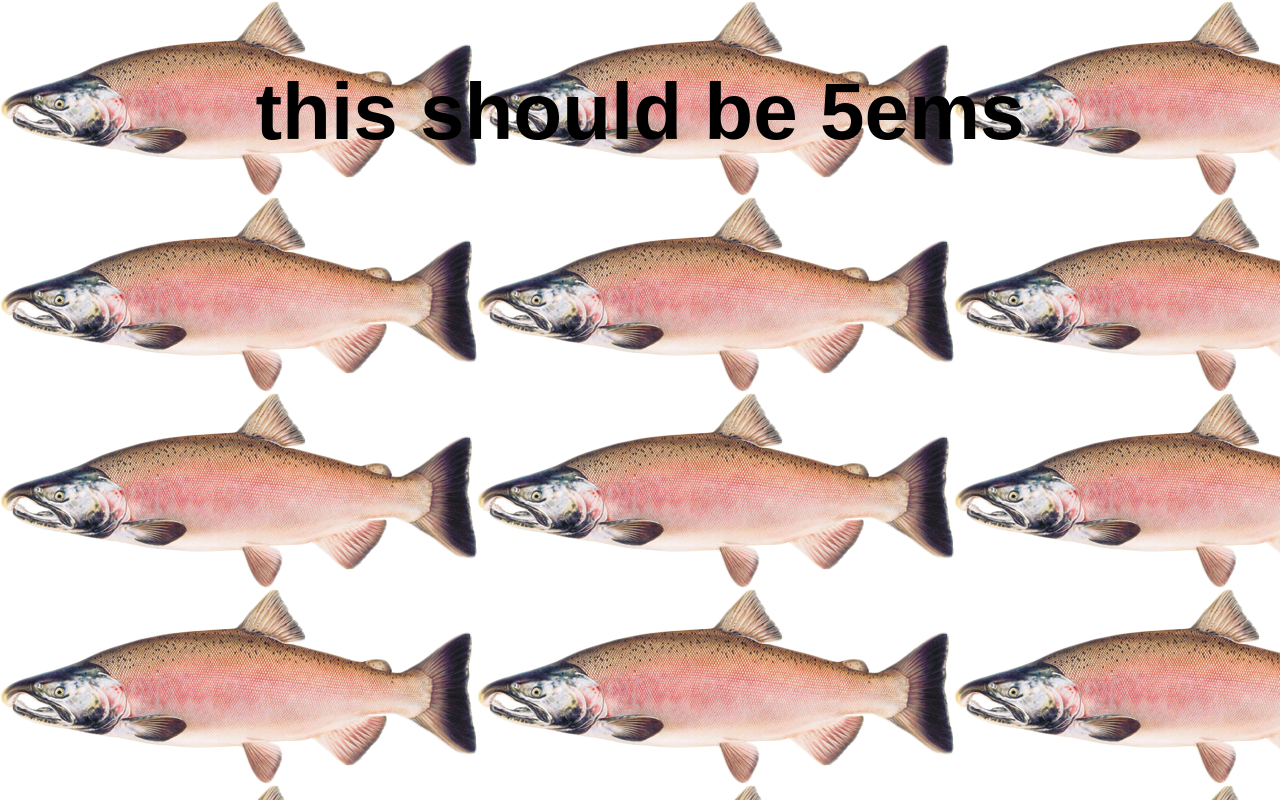
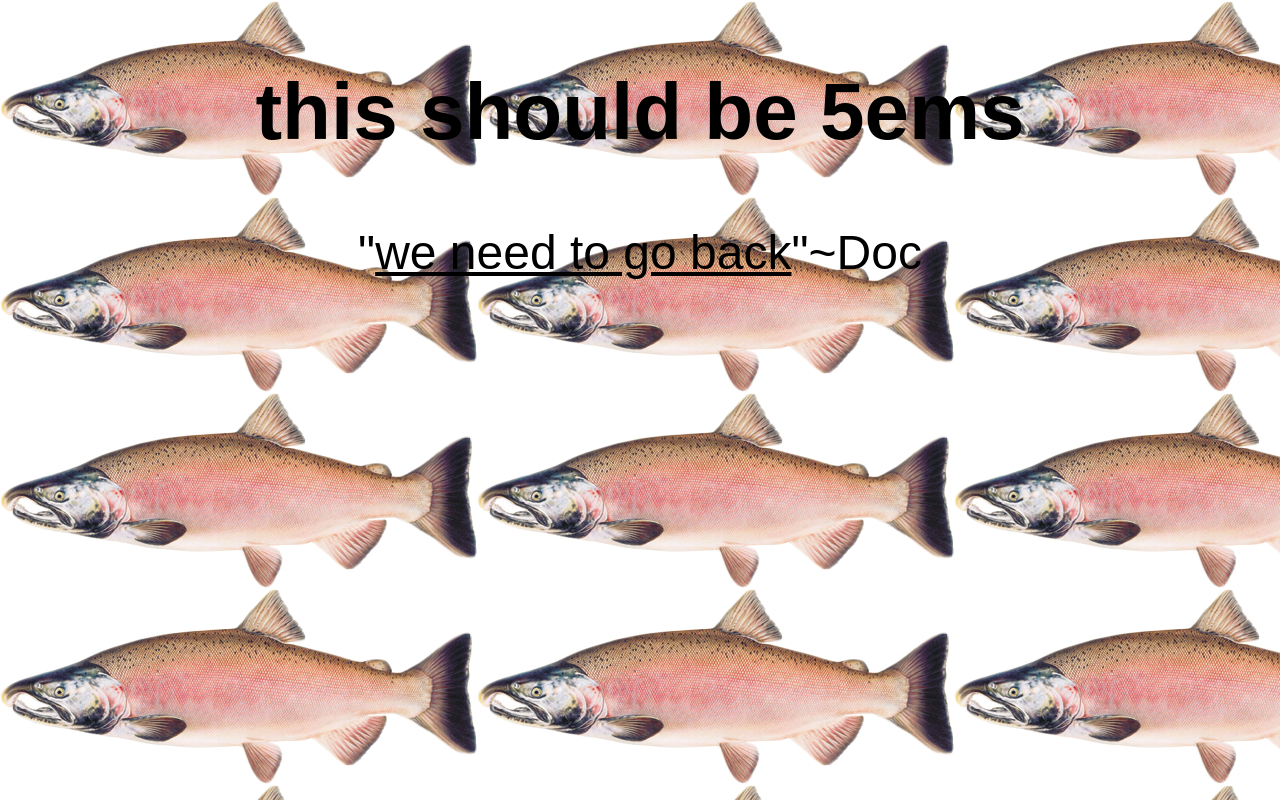
Before and after one commit to chunkynutella/jarrodandbillsonshodown, a plain HTML site: page next.html in a window 1280 px wide. Drawn offline with Linux system fonts and the light colour scheme.

Commit message:
added a return

```diff
--- a/next.html
+++ b/next.html
@@ -6,12 +6,22 @@
            text-align:center;
            font-size: 5em;
            font-family: "arial";
-       }
+        }
+        .para1{
+            color:black;
+            text-align:center;
+            font-size: 3em;
+            font-family: "arial";
+        }
+        a{
+            color:black;
+        }
 	</style>
     <title>next</title>
     <body background="Salmon.png">
         <article>
             <h1>this should be 5ems</h1>
+            <p class="para1">"<a href="index.html">we need to go back</a>"~Doc</p>
         </article>
     </body>
 </html>
```
